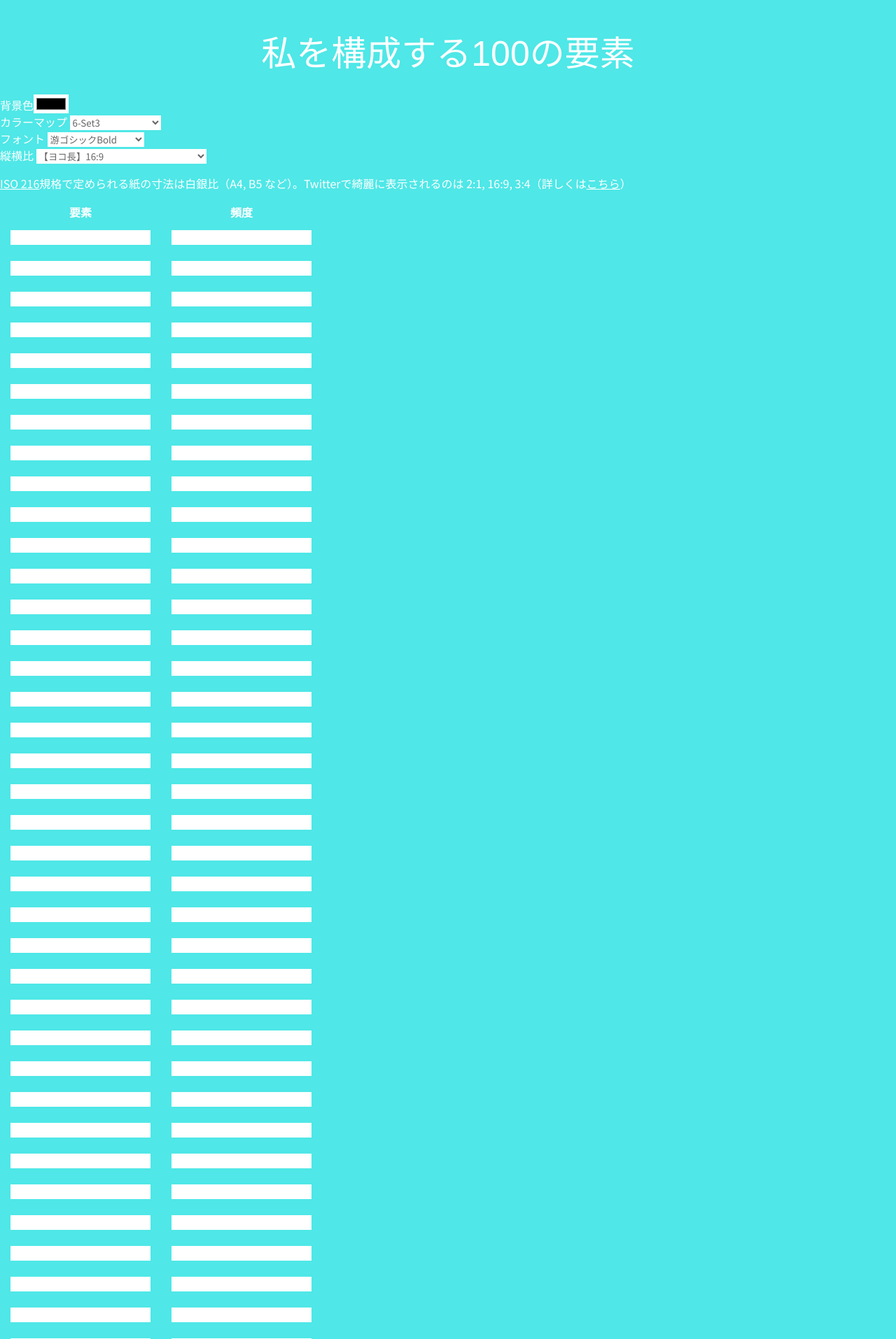
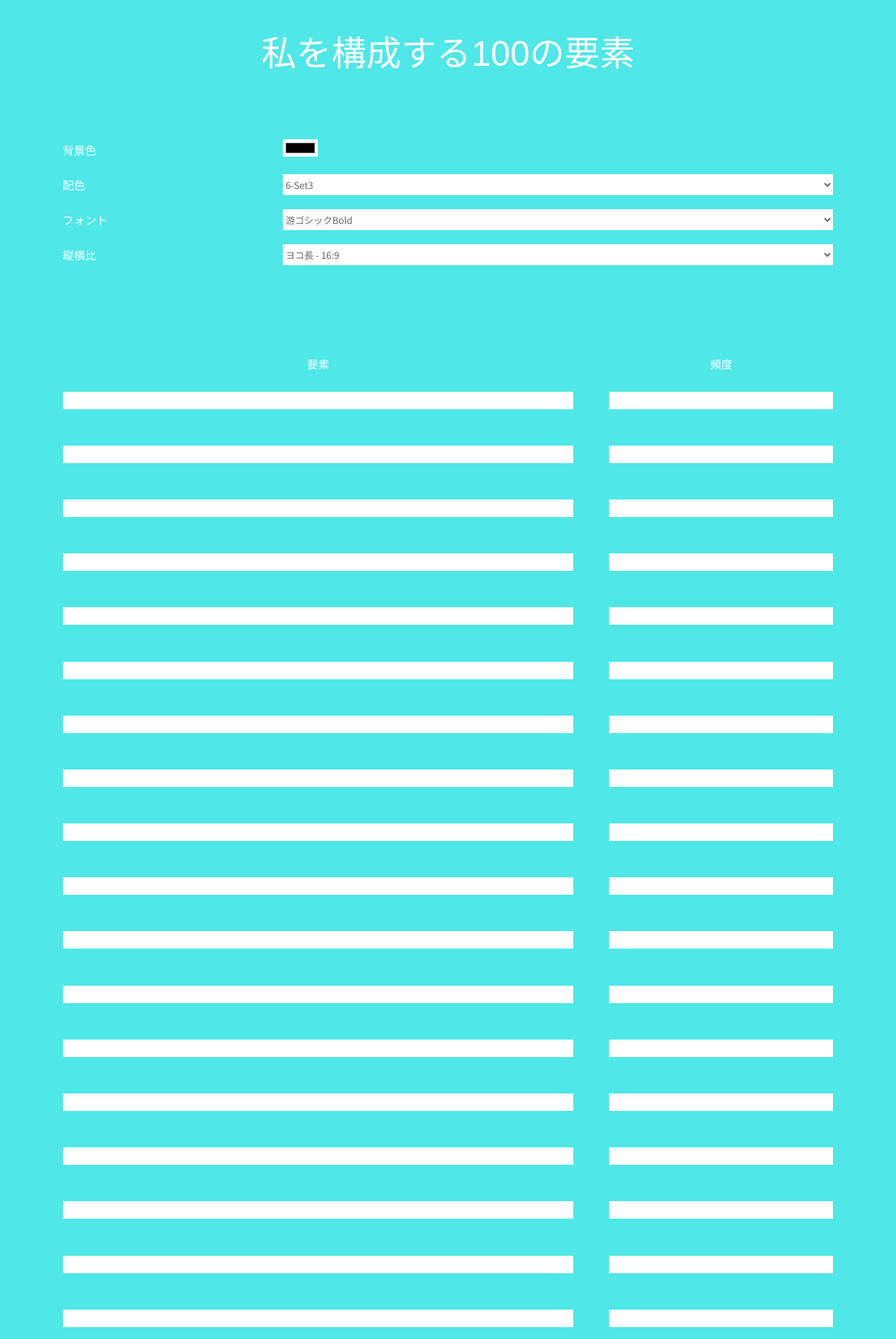
Before and after one commit to probabilityhill/words-that-describe-me, a Flask app: page / in a window 1280 px wide. Shown: the top 1914 px of the page at 70% size. Run offline with Flask 2, Linux system fonts and the light colour scheme; some web fonts are replaced.

Commit message:
余白など調整

```diff
--- a/static/css/style.css
+++ b/static/css/style.css
@@ -42,10 +42,6 @@ a {
   text-decoration: underline;
 }
 
-li {
-  list-style: none;
-}
-
 img {
   width: 100%;
 }
@@ -69,16 +65,18 @@ input {
   border: none;
   color: var(--c-txt--2);
   font-family: 'Noto Sans JP', sans-serif;
+  height: 2.5rem;
 }
 select {
   background-color: var(--c-bg--2);
   border: none;
   color: var(--c-txt--2);
   font-family: 'Noto Sans JP', sans-serif;
+  height: 3rem;
 }
 
 :focus-visible {
-    outline: .8rem solid var(--c-bg--1--light--1);
+    outline: .5rem solid var(--c-bg--1--light--1);
 }
 
 :-webkit-autofill, :focus:-webkit-autofill {
@@ -113,10 +111,35 @@ select {
 }
 
 /* index.html */
-td {
-  padding: 1rem 1.5rem;
+.form {
+  padding: 5vw;
+}
+.option__item {
+  display: grid;
+  grid-template-columns: 2fr 5fr;
+  margin: 0 2vw 2rem 2vw;
+}
+.option__item span {
+  font-size: 1.6rem;
+  line-height: 3rem;
 }
 
+.form__table {
+  margin-top: 10vw;
+}
+.form__table th {
+  font-size: 1.6rem;
+  font-weight: inherit;
+}
+.form__table td {
+  padding: 2vw;
+}
+.form__table td:first-child input {
+  width: 57vw;
+}
+.form__table td:last-child input {
+  width: 25vw;
+}
 /* result.html */
 .result {
   margin: 3vw;
--- a/templates/index.html
+++ b/templates/index.html
@@ -5,11 +5,11 @@
 <h1 class="ttl--1"><a href="/">私を構成する100の要素</a></h1>
 <form action="/result" method="POST" class="form">
     <div class="option">
-      <div class="option__bgc">
+      <div class="option__item">
         <span>背景色</span><input type="color" name="bgc">
       </div>
-      <div class="option__cmap">
-        <span>カラーマップ</span>
+      <div class="option__item">
+        <span>配色</span>
         <select name="cmap">
           <option value="viridis">1-viridis</option>
           <option value="plasma">1-plasma</option>
@@ -96,7 +96,7 @@
           <option value="gist_ncar">7-gist_ncar</option>
         </select>
       </div>
-      <div class="option__font">
+      <div class="option__item">
         <span>フォント</span>
         <select name="font">
           <option value="YuGothM.ttc">游ゴシックMedium</option>
@@ -104,33 +104,33 @@
           <option value="3">要素3</option>
         </select>
       </div>
-      <div class="option__aspect_ratio">
+      <div class="option__item">
         <span>縦横比</span>
         <select name="aspect_ratio">
-          <option value="130:130">【正方形】1:1</option>
-          <option value="170:85">【ヨコ長】2:1</option>
-          <option value="180:60">【ヨコ長】3:1（Twitterのヘッダー）</option>
-          <option value="150:100">【ヨコ長】3:2</option>
-          <option value="140:105">【ヨコ長】4:3</option>
-          <option value="160:90" selected>【ヨコ長】16:9</option>
-          <option value="162:100">【ヨコ長】1.618:1（黄金比）</option>
-          <option value="140:100">【ヨコ長】1.414:1（白銀比）</option>
-          <option value="173:100">【ヨコ長】1.732:1（白金比）</option>
-          <option value="198:60">【ヨコ長】3.303:1（青銅比）</option>
-          <option value="85:170">【タテ長】1:2</option>
-          <option value="60:180">【タテ長】1:3</option>
-          <option value="100:150">【タテ長】2:3</option>
-          <option value="105:140">【タテ長】3:4（Twitter）</option>
-          <option value="90:160">【タテ長】9:16</option>
-          <option value="100:162">【タテ長】1:1.618（黄金比）</option>
-          <option value="100:140">【タテ長】1:1.414（白銀比）</option>
-          <option value="100:173">【タテ長】1:1.732（白金比）</option>
-          <option value="60:198">【タテ長】1:3.303（青銅比）</option>
+          <option value="130:130">正方形 - 1:1</option>
+          <option value="170:85">ヨコ長 - 2:1</option>
+          <option value="180:60">ヨコ長 - 3:1</option>
+          <option value="150:100">ヨコ長 - 3:2</option>
+          <option value="140:105">ヨコ長 - 4:3</option>
+          <option value="160:90" selected>ヨコ長 - 16:9</option>
+          <option value="162:100">ヨコ長 - 1.618:1（黄金比）</option>
+          <option value="140:100">ヨコ長 - 1.414:1（白銀比）</option>
+          <option value="173:100">ヨコ長 - 1.732:1（白金比）</option>
+          <option value="198:60">ヨコ長 - 3.303:1（青銅比）</option>
+          <option value="85:170">タテ長 - 1:2</option>
+          <option value="60:180">タテ長 - 1:3</option>
+          <option value="100:150">タテ長 - 2:3</option>
+          <option value="105:140">タテ長 - 3:4</option>
+          <option value="90:160">タテ長 - 9:16</option>
+          <option value="100:162">タテ長 - 1:1.618（黄金比）</option>
+          <option value="100:140">タテ長 - 1:1.414（白銀比）</option>
+          <option value="100:173">タテ長 - 1:1.732（白金比）</option>
+          <option value="60:198">タテ長 - 1:3.303（青銅比）</option>
         </select>
-        <p><a class="underline" href="https://ja.wikipedia.org/wiki/ISO_216">ISO 216</a>規格で定められる紙の寸法は白銀比（A4, B5 など）。Twitterで綺麗に表示されるのは 2:1, 16:9, 3:4（詳しくは<a class="underline" href="https://www.ownly.jp/sslab/25">こちら</a>）</p>
       </div>
+
     </div>
-    <table>
+    <table class="form__table">
         {{ tr | safe }}
     </table>
     <button type="submit" class="submit_btn">作成</button>
```
